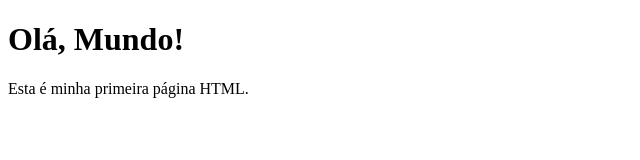
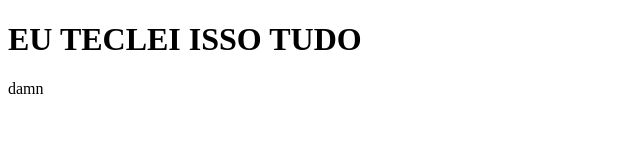
Before and after one commit to JP-209/My-portfolio, a plain HTML site: page index.html in a window 1280 px wide. Shown: the whole page, without its empty margins (0-640 px from the left). Drawn offline with Linux system fonts and the light colour scheme.

Commit message:
Atualiza o texto da página

```diff
--- a/index.html
+++ b/index.html
@@ -3,10 +3,10 @@
 <head>
     <meta charset="UTF-8">
     <meta name="viewport" content="width=device-width, initial-scale=1.0">
-    <title>Minha Primeira Página</title>
+    <title>EITA NOIS</title>
 </head>
 <body>
-    <h1>Olá, Mundo!</h1>
-    <p>Esta é minha primeira página HTML.</p>
+    <h1>EU TECLEI ISSO TUDO</h1>
+    <p>damn</p>
 </body>
 </html>
```
